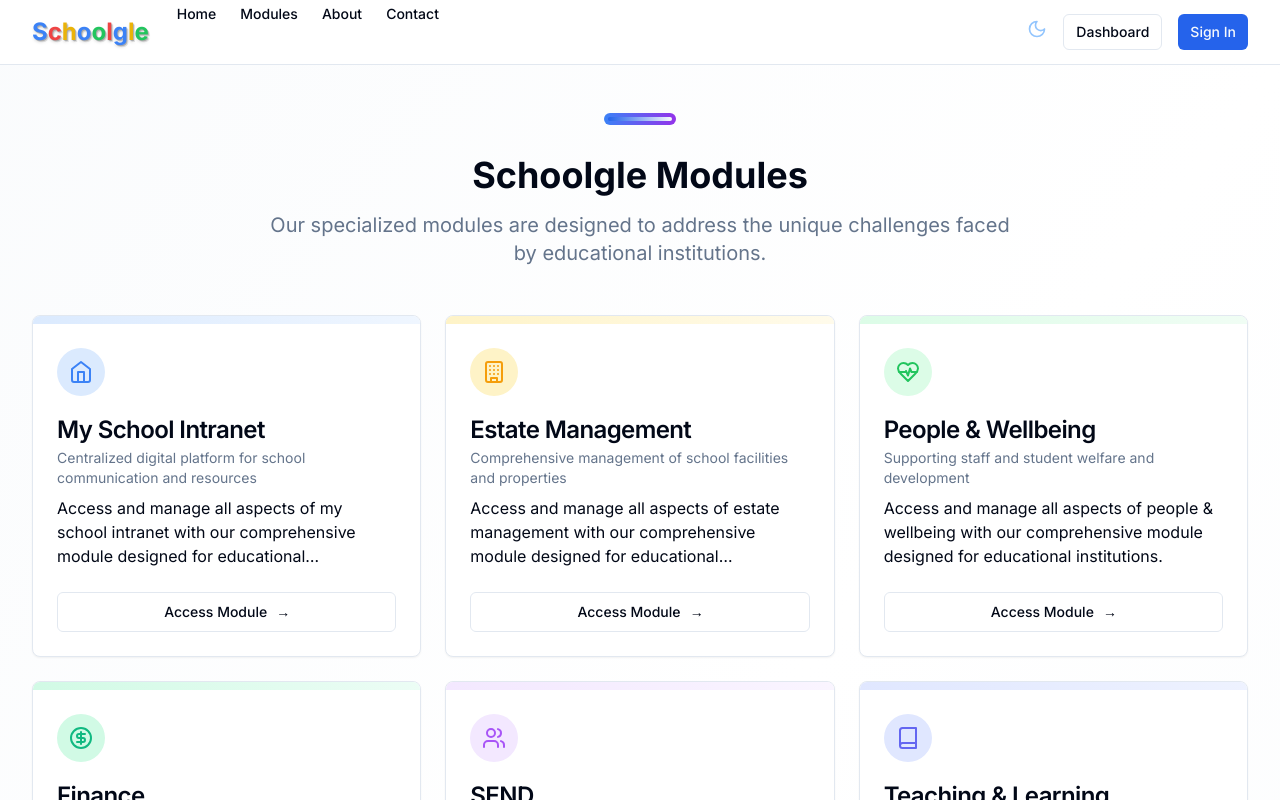
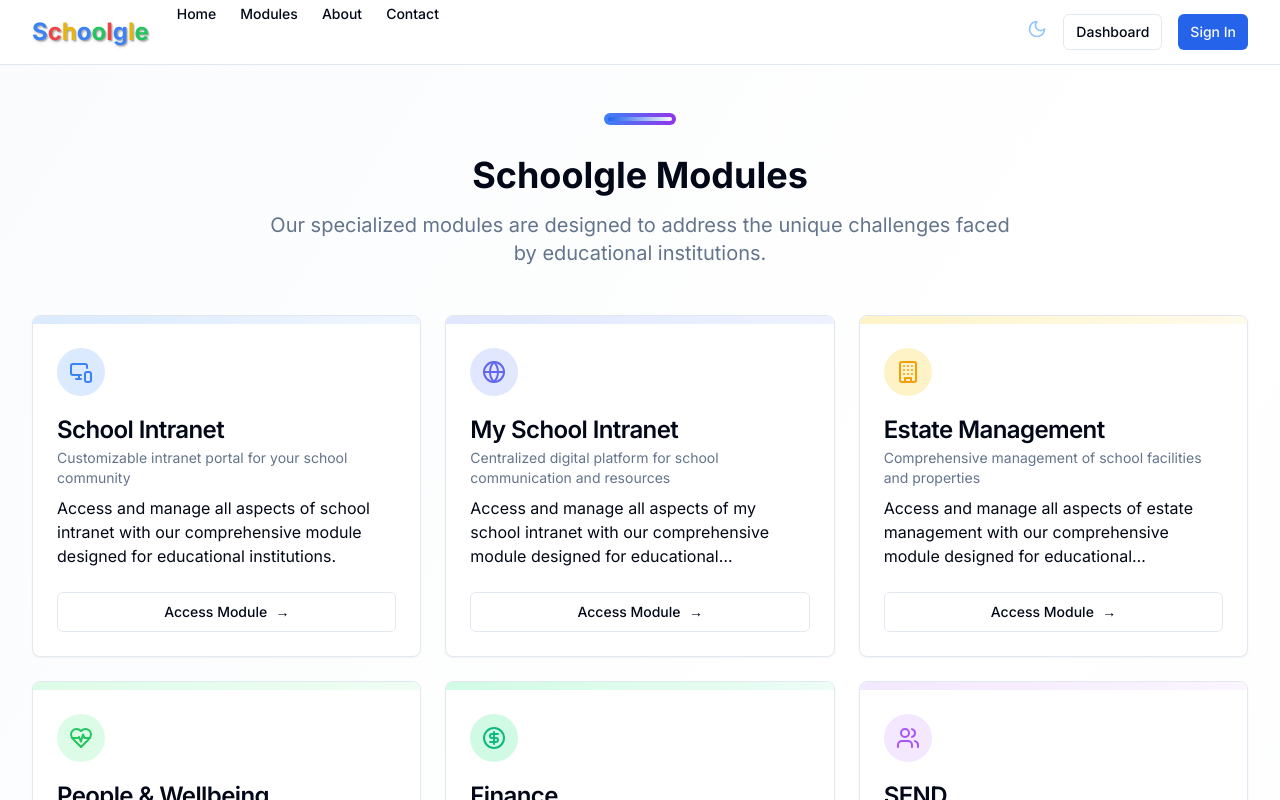
Before and after one commit to DSumm18/schoolgle-app-2025, a Next.js app: page /modules in a window 1280 px wide. Shown: the top 800 px of the page. Built offline with nearby package versions, Linux system fonts and the light colour scheme.

Commit message:
Update modules page to link to School Intranet module

```diff
--- a/src/app/modules/page.tsx
+++ b/src/app/modules/page.tsx
@@ -12,10 +12,27 @@ import {
   Briefcase,
   MessageCircle,
   ShoppingCart,
-  Home
+  Home,
+  Globe,
+  MonitorSmartphone
 } from "lucide-react";
 
 const modules = [
+  {
+    id: "school-intranet",
+    title: "School Intranet",
+    description: "Customizable intranet portal for your school community",
+    features: [
+      "Personalized branding",
+      "Social media integration",
+      "Weather feed",
+      "News ticker",
+      "Widget-based layout"
+    ],
+    color: "bg-blue-100 text-blue-500 dark:bg-blue-900/30 dark:text-blue-300",
+    gradient: "from-blue-100 to-blue-50 dark:from-blue-900/30 dark:to-blue-900/10",
+    icon: MonitorSmartphone
+  },
   {
     id: "my-school-intranet",
     title: "My School Intranet",
@@ -27,9 +44,9 @@ const modules = [
       "Calendar integration",
       "Personalized dashboards"
     ],
-    color: "bg-blue-100 text-blue-500 dark:bg-blue-900/30 dark:text-blue-300",
-    gradient: "from-blue-100 to-blue-50 dark:from-blue-900/30 dark:to-blue-900/10",
-    icon: Home
+    color: "bg-indigo-100 text-indigo-500 dark:bg-indigo-900/30 dark:text-indigo-300",
+    gradient: "from-indigo-100 to-indigo-50 dark:from-indigo-900/30 dark:to-indigo-900/10",
+    icon: Globe
   },
   {
     id: "estate-management",
```
